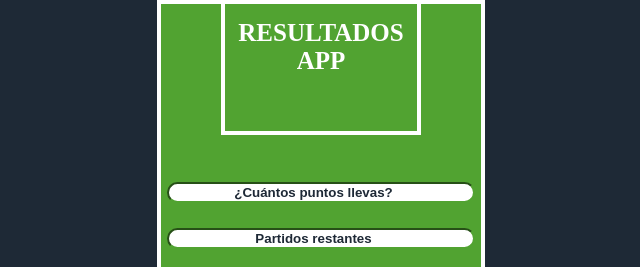
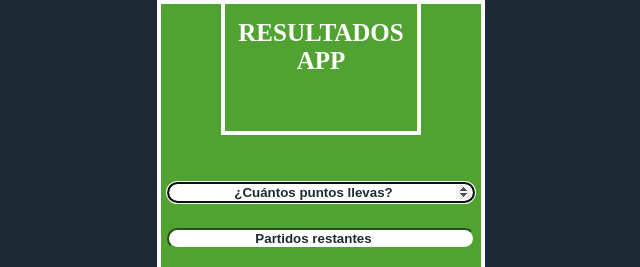
Before and after one commit to joseperezdmgz/App-calcular-resultados, a plain HTML site: page index.html in a window 1280 px wide. Shown: the top 267 px of the page, without its empty margins (319-959 px from the left). Drawn offline with Linux system fonts and the light colour scheme.

Commit message:
autofocus

```diff
--- a/index.html
+++ b/index.html
@@ -24,6 +24,7 @@
             required
             min="1"
             max="80"
+            autofocus="autofocus"
           />
         </label>
         <label for="matchUser">
```
